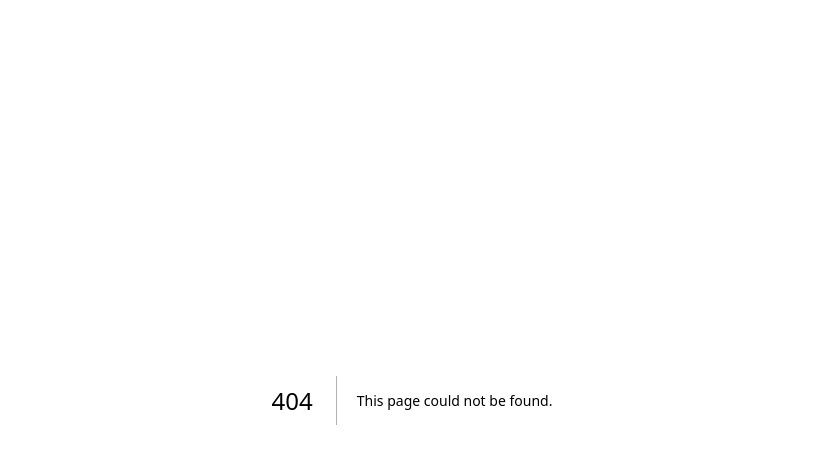
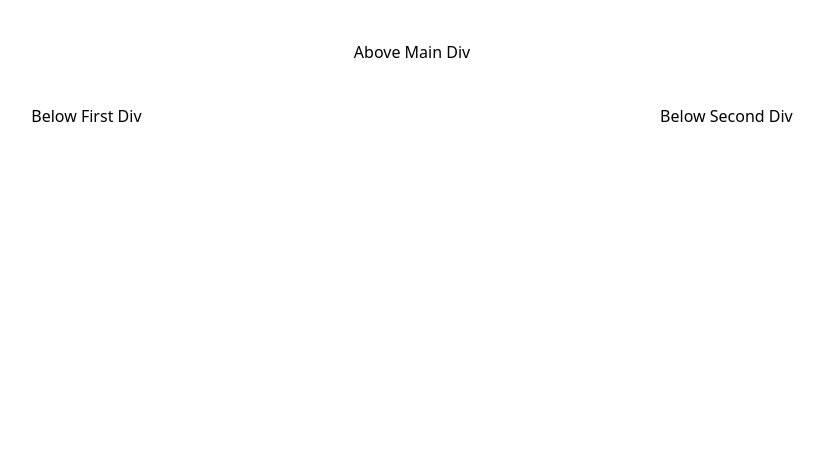
Before and after one commit to Bharat-suthar555/hostel_managment, a Next.js app in the folder frontend/: page /techno in a window 1280 px wide. Before the commit this address had no page. Shown: the top 464 px of the page, without its empty margins (228-1052 px from the left). Built offline with nearby package versions, Linux system fonts and the light colour scheme.

Commit message:
added technoHostel File

```diff
--- /dev/null
+++ b/frontend/src/pages/techno.tsx
@@ -0,0 +1,15 @@
+import React from 'react';
+
+const technoHostel = () => {
+  return (
+    <div className='mt-10 '>
+      <div className='flex justify-center'>Above Main Div</div>
+      <div className='flex justify-around mt-10'>
+        <div>Below First Div</div>
+        <div>Below Second Div</div>
+      </div>
+    </div>
+  );
+};
+
+export default technoHostel;
```
